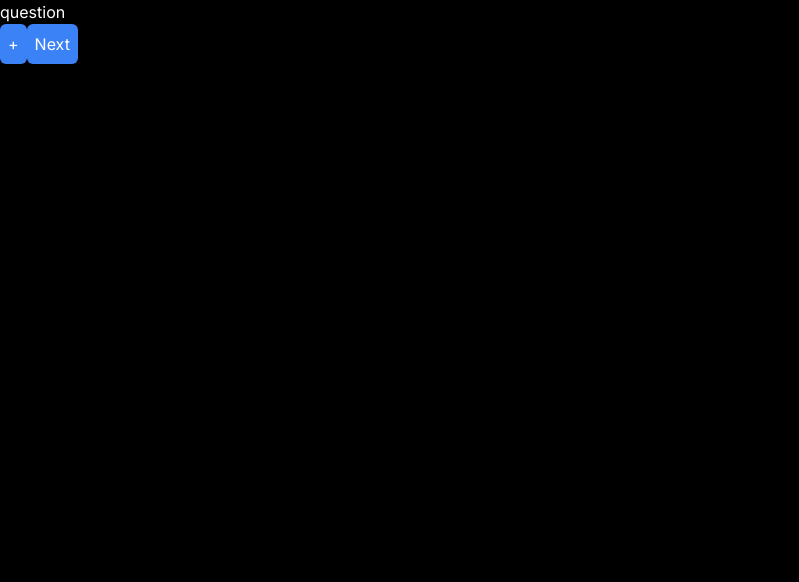
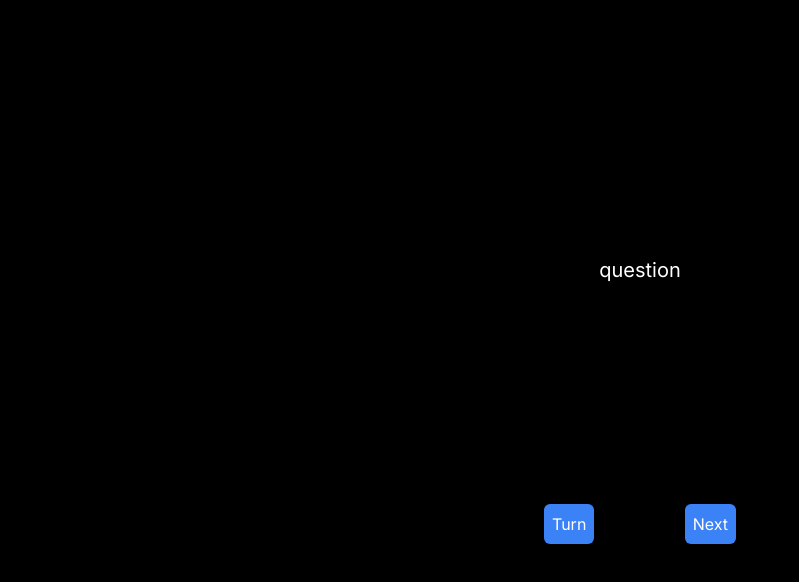
Before and after one commit to ChaseRensberger/flashcards, a Next.js app: page / in a window 1280 px wide. Shown: the top 582 px of the page, without its empty margins (0-799 px from the left). Built offline with nearby package versions, Linux system fonts and the light colour scheme.

Commit message:
add meta data display

```diff
--- a/src/app/page.tsx
+++ b/src/app/page.tsx
@@ -18,18 +18,28 @@ export default function Home() {
     setCurrentCard(Math.floor(Math.random() * Cards.length));
   };
   return (
-    <main className="bg-black text-white min-h-screen">
+    <main className="bg-black text-white min-h-screen flex flex-col items-center justify-between p-64">
       {cardSide === CardSides.Front ? (
-        <dd>{Cards[currentCard].question}</dd>
+        <dd className="text-xl">{Cards[currentCard].question}</dd>
       ) : (
-        <dt>{Cards[currentCard].answer}</dt>
+        <dt className="text-xl">{Cards[currentCard].answer}</dt>
       )}
-      <button className="p-2 rounded-md bg-blue-500" onClick={toggleCardSide}>
-        +
-      </button>
-      <button className="p-2 rounded-md bg-blue-500" onClick={nextCard}>
-        Next
-      </button>
+      {cardSide === CardSides.Back ? (
+        <p className="text-yellow-200 text-sm">
+          Season {Cards[currentCard].season}, Match Day{" "}
+          {Cards[currentCard].match}
+        </p>
+      ) : (
+        <></>
+      )}
+      <div className="flex flex-row justify-between w-48">
+        <button className="p-2 rounded-md bg-blue-500" onClick={toggleCardSide}>
+          Turn
+        </button>
+        <button className="p-2 rounded-md bg-blue-500" onClick={nextCard}>
+          Next
+        </button>
+      </div>
     </main>
   );
 }
```
